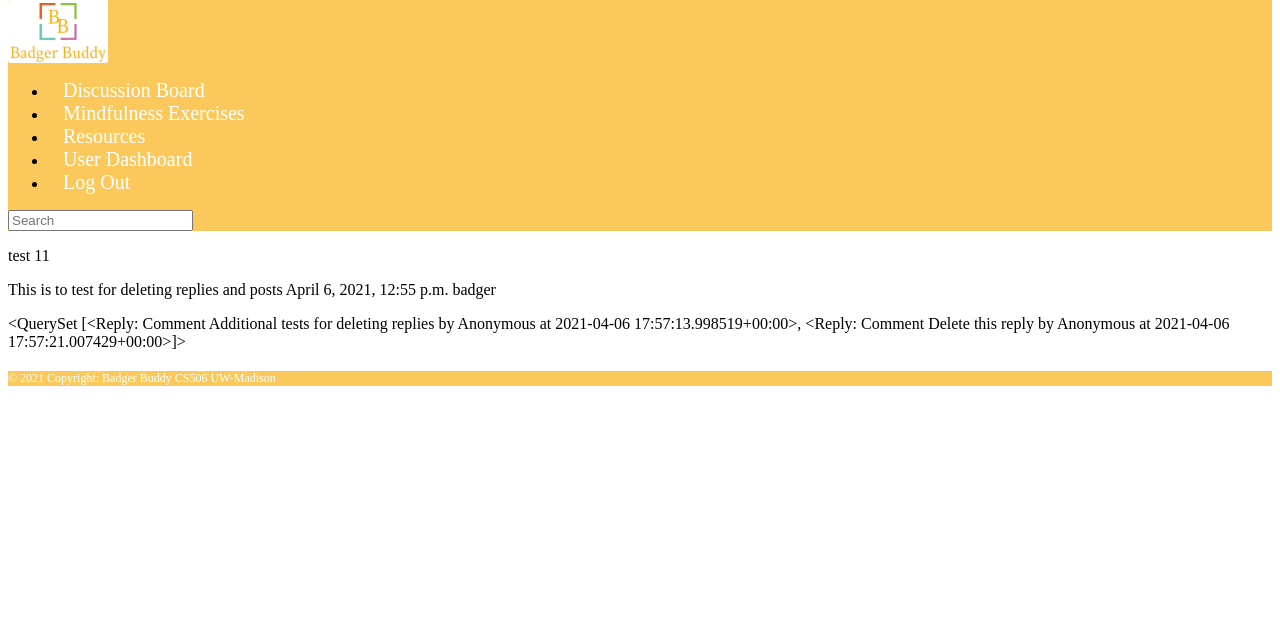
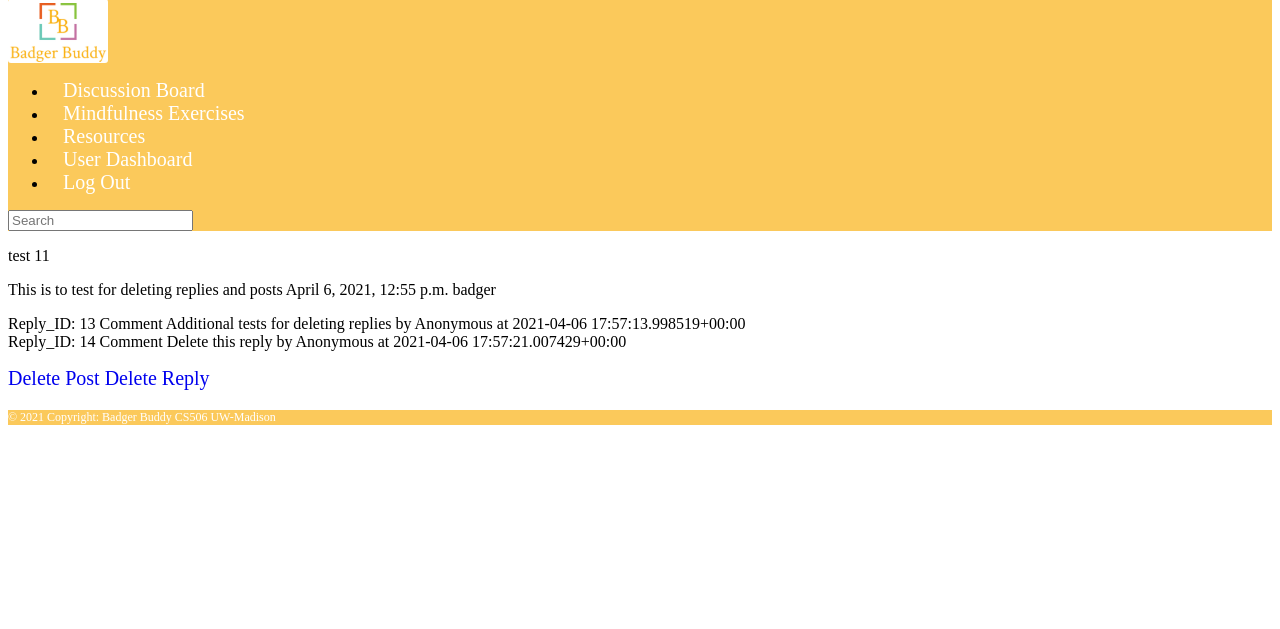
Before and after one commit to tmatsuzawa2/badger-buddy, a Django app: page /board/view-post/11 in a window 1280 px wide. Shown: the part 109-738 px from the top of the page. Run offline with Django 3.2, Linux system fonts and the light colour scheme; data comes from the database, SQL or seed files in the repository; both versions use the stored data as it was after the commit; some libraries are stand-ins or nearby versions.

Commit message:
Delete posts and replies

```diff
--- a/discussion_board/discussion_board/urls.py
+++ b/discussion_board/discussion_board/urls.py
@@ -7,4 +7,7 @@ urlpatterns = [
     path('create-post', views.create_post, name='create-post'),
     path('create-reply/<int:post_id>', views.create_reply, name='create-reply'),
     path('view-post/<int:post_id>', views.view_post, name='view-post'),
+    path('delete-post/<int:post_id>', views.delete_post, name='delete-post'),
+    path('delete-reply/<int:post_id>', views.delete_reply, name='delete-reply'),
+
 ]
--- a/discussion_board/discussion_board/views.py
+++ b/discussion_board/discussion_board/views.py
@@ -1,7 +1,7 @@
 from django.http import HttpResponseRedirect
 from django.shortcuts import render, get_object_or_404
 from ..models import Post, Reply
-from .forms import CreatePostForm, CreateReplyForm
+from .forms import CreatePostForm, CreateReplyForm, DeleteReplyForm
 
 # Create your views here.
 
@@ -58,10 +58,40 @@ def create_reply(request, post_id):
 
 def view_post(request, post_id):
     post = get_object_or_404(Post, pk=post_id)
-    reply = Reply.objects.filter(post=post)
+    replies = Reply.objects.filter(post=post)
     context = {
-        'reply': reply,
-        'post': post
+        'replies': replies,
+        'post': post,
     }
 
     return render(request, 'discussion_board/view-post.html', context)
+
+
+def delete_post(request, post_id):
+    context = {}
+    post = get_object_or_404(Post, id=post_id)
+    reply = Reply.objects.filter(post=post)
+    post.delete()
+    reply.delete()
+    return render(request, "discussion_board/delete-post.html", context)
+
+
+def delete_reply(request, post_id):
+    post = get_object_or_404(Post, pk=post_id)
+    reply = Reply.objects.filter(post=post)
+    if request.method == 'POST':
+        form = DeleteReplyForm(request.POST)
+        if form.is_valid():
+            reply_id = form.cleaned_data['reply_id']
+            r = Reply(id=reply_id, post=post, user=request.user)
+            r.delete()
+            return HttpResponseRedirect('/board')
+
+    else:
+        form = DeleteReplyForm()
+
+    context = {
+        'form': form
+    }
+
+    return render(request, 'discussion_board/delete-reply.html', context)
--- a/discussion_board/templates/discussion_board/view-post.html
+++ b/discussion_board/templates/discussion_board/view-post.html
@@ -22,12 +22,21 @@
     </p>
 
     <p>
-        {{reply}}
+        {% for reply in replies %}
+            Reply_ID: {{reply.id}} {{reply}} <br>
+        {% endfor %}
+
     </p>
 
     <a href="{% url 'create-reply' post.id %}" class="btn btn-primary" id="create-button">
             Create reply
           </a>
+    <a href="{% url 'delete-post' post.id %}" class="btn btn-primary" id="delete-post-button">
+            Delete Post
+          </a>
+    <a href="{% url 'delete-reply' post.id %}" class="btn btn-primary" id="delete-reply-button">
+            Delete Reply
+          </a>
 
 
 {% endblock %}
```
Also changed, not shown: discussion_board/discussion_board/forms.py (+11 -0 lines), discussion_board/templates/discussion_board/delete-post.html (added, +18 -0 lines), discussion_board/templates/discussion_board/delete-reply.html (added, +15 -0 lines), db.sqlite3.
